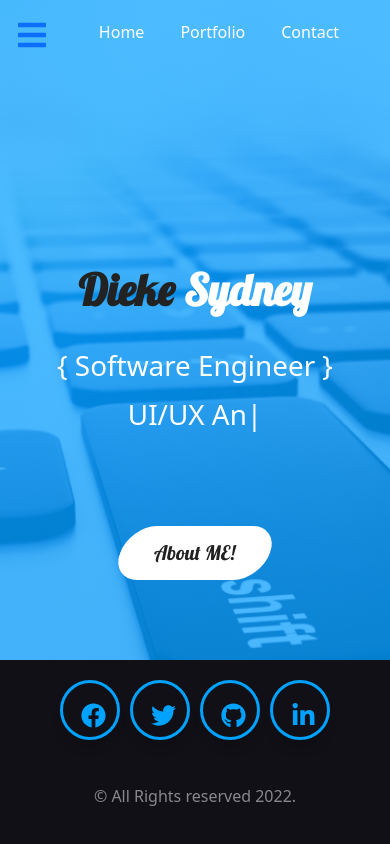
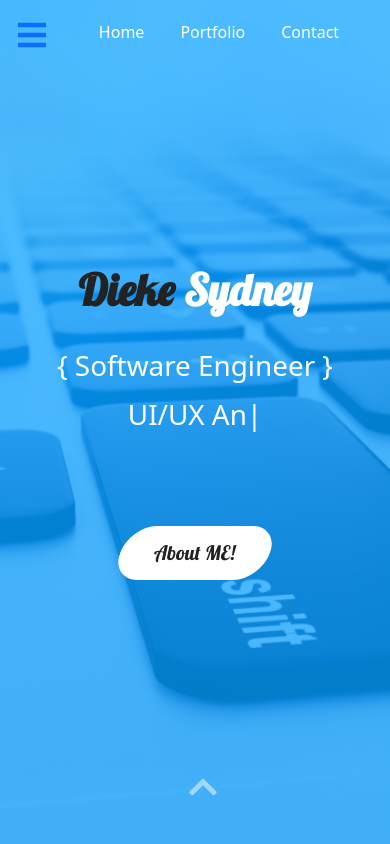
Before and after one commit to Sydney205/portF, a React (Create React App) app: page / in a window 390 px wide. Shown: the top 844 px of the page. Built offline with nearby package versions, Linux system fonts and the light colour scheme.

Commit message:
footer-new

```diff
--- a/src/App.css
+++ b/src/App.css
@@ -909,9 +909,8 @@ button:disabled {
   }
 
   .footer-wrapper {
-    position: absolute;
-    bottom: 0;
-    display: flex;
+    margin-top: auto;
+     display: flex;
     flex-direction: column;
     justify-content: center;
     align-items: center;
```
